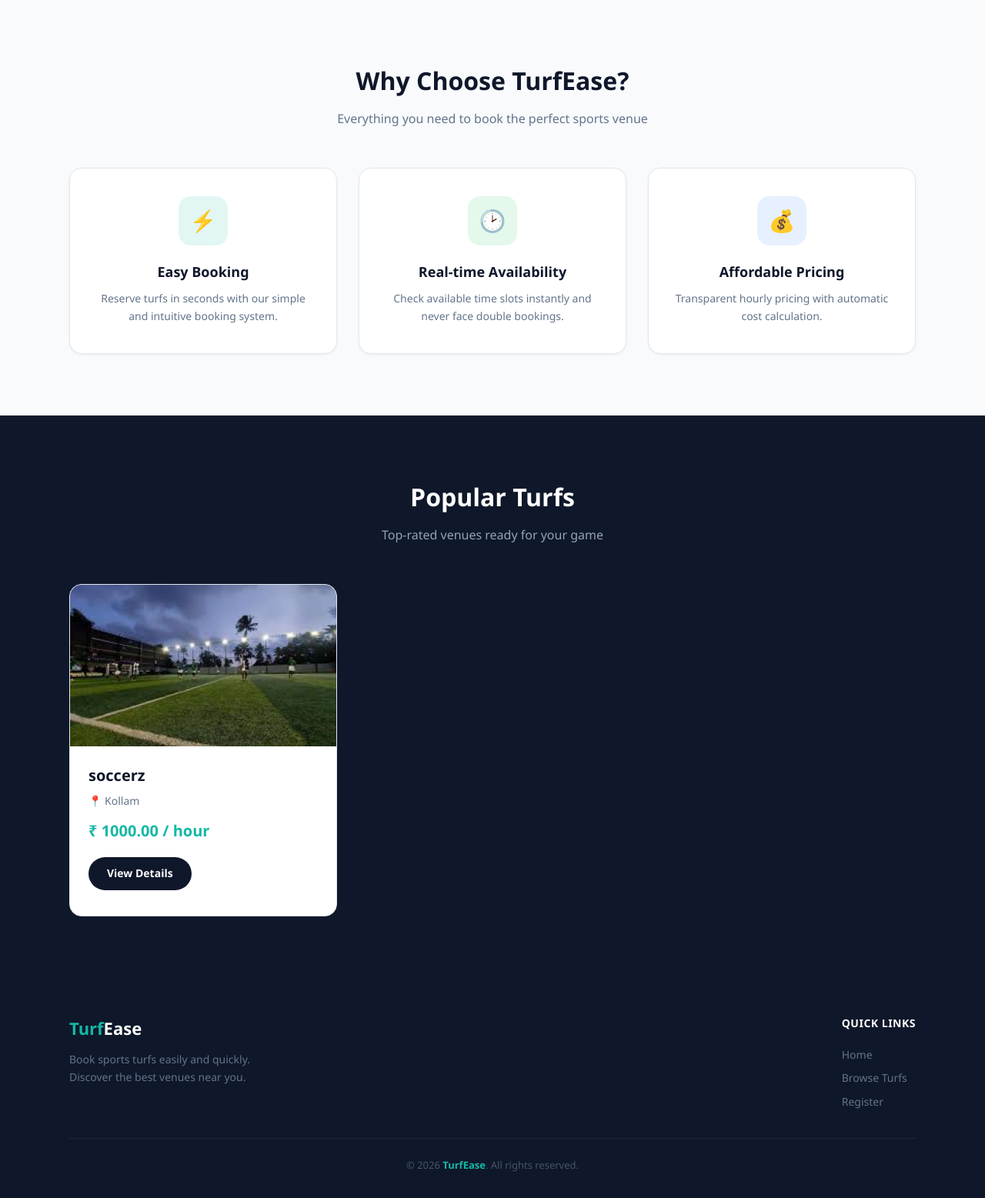
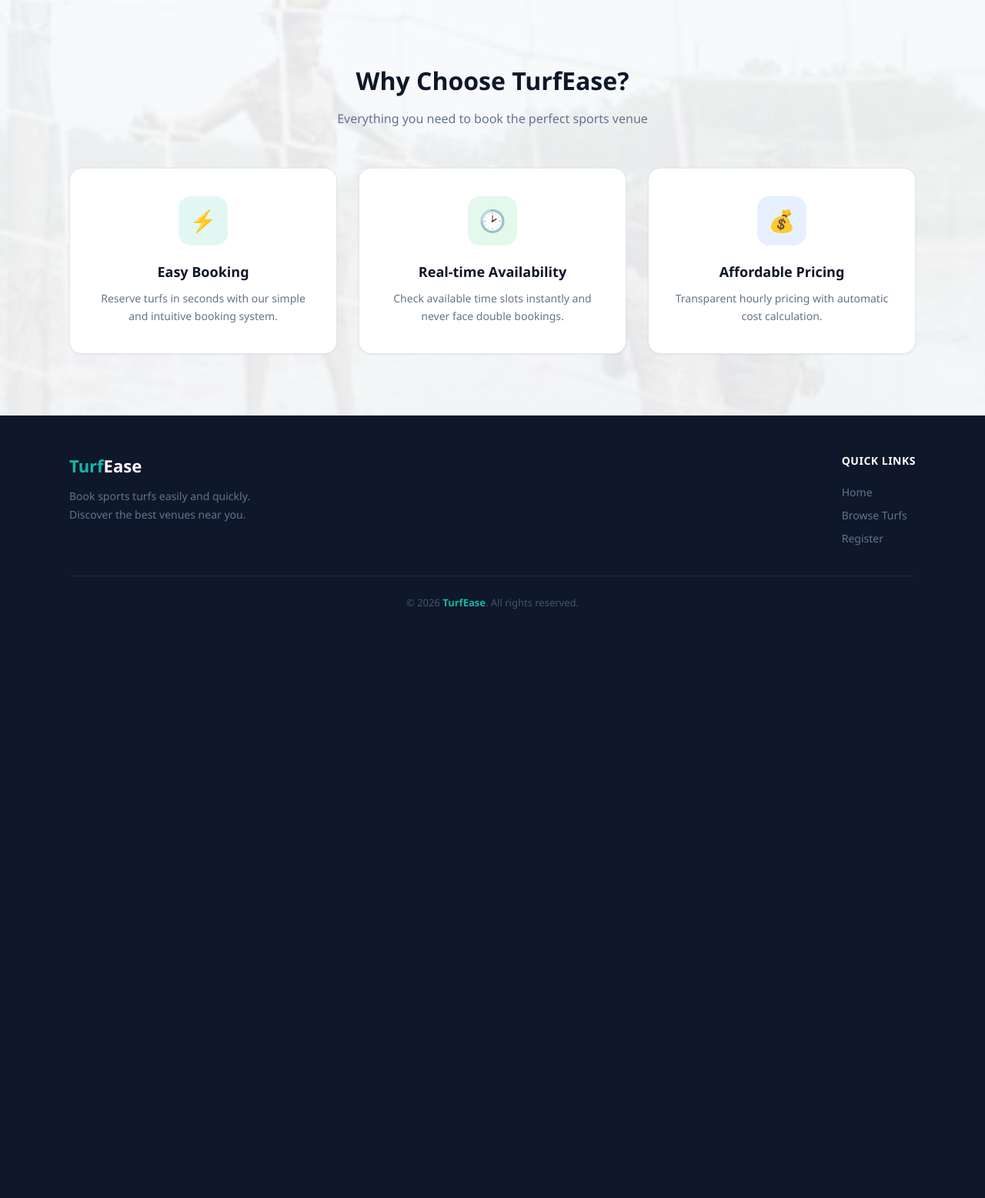
Before and after one commit to shonu01/TurfEase, a Django app: page / in a window 1280 px wide. Shown: the part 589-2146 px from the top of the page at 77% size. After the commit the page ends 1380 px from the top, so only its background shows below. Run offline with Django 5.2, Linux system fonts and the light colour scheme; data comes from the database, SQL or seed files in the repository; both versions use the stored data as it was after the commit.

Commit message:
last updates

```diff
--- a/templates/home.html
+++ b/templates/home.html
@@ -7,7 +7,7 @@
 <!-- Hero Section with Cover Image -->
 <section class="hero" style="position:relative; padding:0; min-height:520px; display:flex; align-items:center; justify-content:center;">
     <!-- Cover background image — update the path below with your own image -->
-    <div class="hero-cover" style="position:absolute; inset:0; background: url('{% static 'images/cover.jpg' %}') center/cover no-repeat; z-index:0;"></div>
+    <div class="hero-cover" style="position:absolute; inset:0; background: url('{% static 'images/football.jpeg' %}') center/cover no-repeat; z-index:0;"></div>
     <div class="hero-overlay" style="position:absolute; inset:0; background: linear-gradient(135deg, rgba(15,23,42,0.85) 0%, rgba(30,41,59,0.75) 60%, rgba(15,23,42,0.9) 100%); z-index:1;"></div>
     <div class="hero-content" style="position:relative; z-index:2; padding:100px 24px;">
         <h1>Book Your <span>Perfect Turf</span></h1>
@@ -16,8 +16,11 @@
     </div>
 </section>
 
-<!-- Features Section -->
-<section class="section">
+<!-- Features Section with Team Background Watermark -->
+<section class="section" style="position:relative; overflow:hidden;">
+    <!-- Team background watermark image — paste your football club/team image path below -->
+    <div style="position:absolute; inset:0; background: url('{% static 'images/football.jpeg' %}') center/cover no-repeat; opacity:0.08; z-index:0;"></div>
+    <div style="position:relative; z-index:1;">
         <h2 class="section-title">Why Choose TurfEase?</h2>
         <p class="section-subtitle">Everything you need to book the perfect sports venue</p>
         <div class="features-grid">
@@ -37,30 +40,6 @@
                 <p>Transparent hourly pricing with automatic cost calculation.</p>
             </div>
         </div>
-</section>
-
-<!-- Popular Turfs Section -->
-{% if popular_turfs %}
-<section class="section section-dark">
-    <h2 class="section-title">Popular Turfs</h2>
-    <p class="section-subtitle">Top-rated venues ready for your game</p>
-    <div class="turf-grid" style="max-width:1100px; margin:0 auto;">
-        {% for turf in popular_turfs %}
-            <div class="turf-card">
-                {% if turf.image %}
-                    <img src="{{ turf.image.url }}" alt="{{ turf.name }}">
-                {% else %}
-                    <div class="card-placeholder">&#9917;</div>
-                {% endif %}
-                <div class="card-body">
-                    <h3>{{ turf.name }}</h3>
-                    <p class="location">&#128205; {{ turf.location }}</p>
-                    <p class="price">&#8377; {{ turf.price_per_hour }} / hour</p>
-                    <a href="{% url 'turf_detail' turf.pk %}" class="btn-card">View Details</a>
-                </div>
-            </div>
-        {% endfor %}
     </div>
 </section>
-{% endif %}
 {% endblock %}
```
Also changed, not shown: db.sqlite3, static/images/football.jpeg (added). Lines whose indentation alone changed are shown as unchanged.
